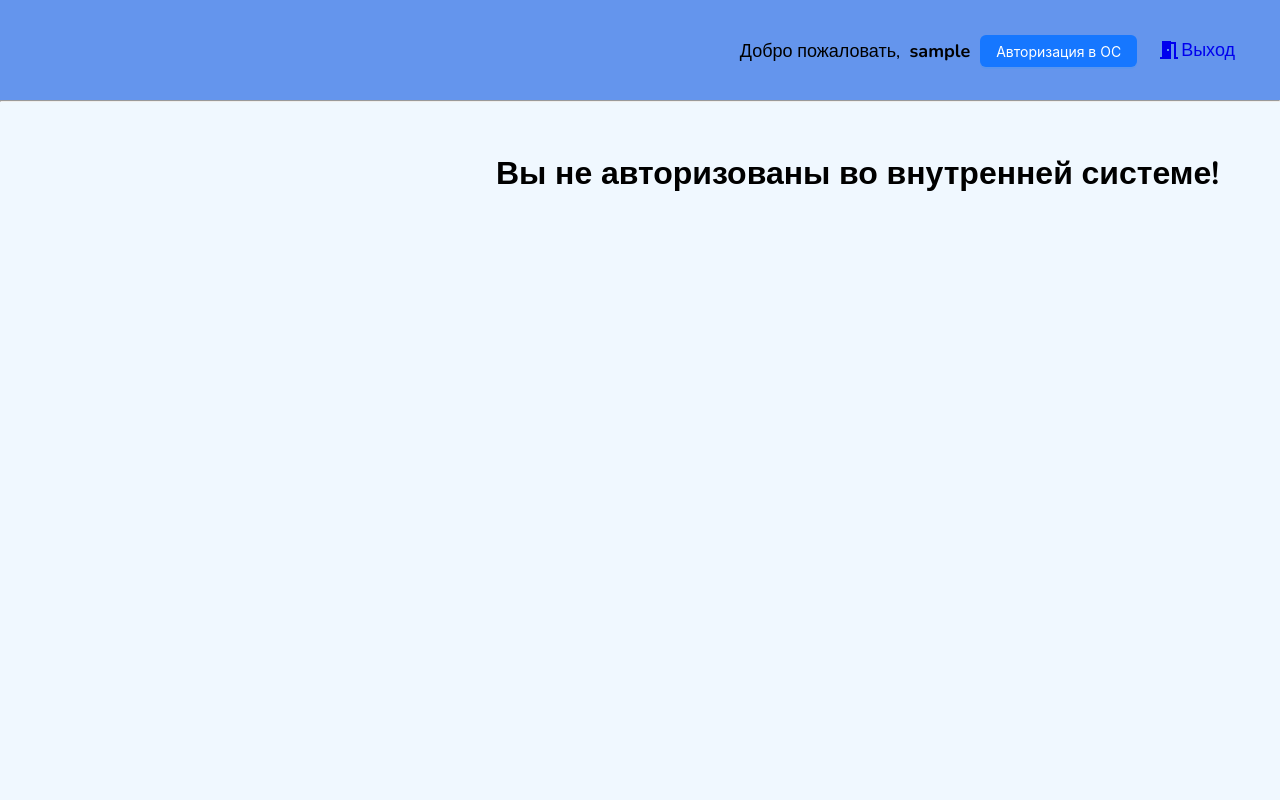
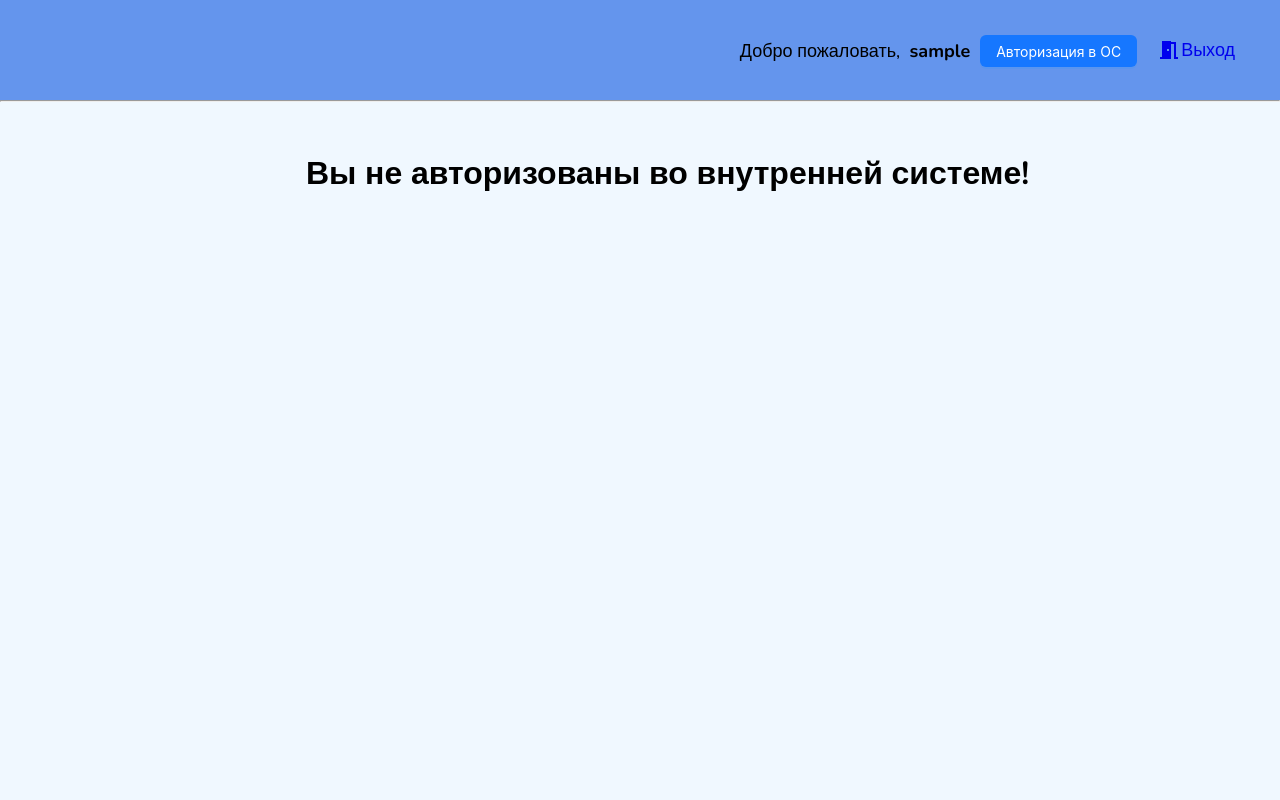
Before and after one commit to starelichev/encapssystem, a React (Create React App) app: page / in a window 1280 px wide. Shown: the top 800 px of the page. Built offline with nearby package versions, Linux system fonts and the light colour scheme; no server answers; sample sign-in values are in the browser's storage.

Commit message:
Delete margin

```diff
--- a/src/components/Pages/MainPage.js
+++ b/src/components/Pages/MainPage.js
@@ -82,7 +82,7 @@ const MainPage = ( {isLoggedIn} ) => {
                                        </PrivateRoute>}/>
                         </Routes>
                     </>
-                    : <h1 style={{ padding: "50px", marginLeft: "190px" }}>Вы не авторизованы во внутренней системе!</h1>
+                    : <h1 style={{ padding: "50px" }}>Вы не авторизованы во внутренней системе!</h1>
                 }
             </div>
         </>
```
